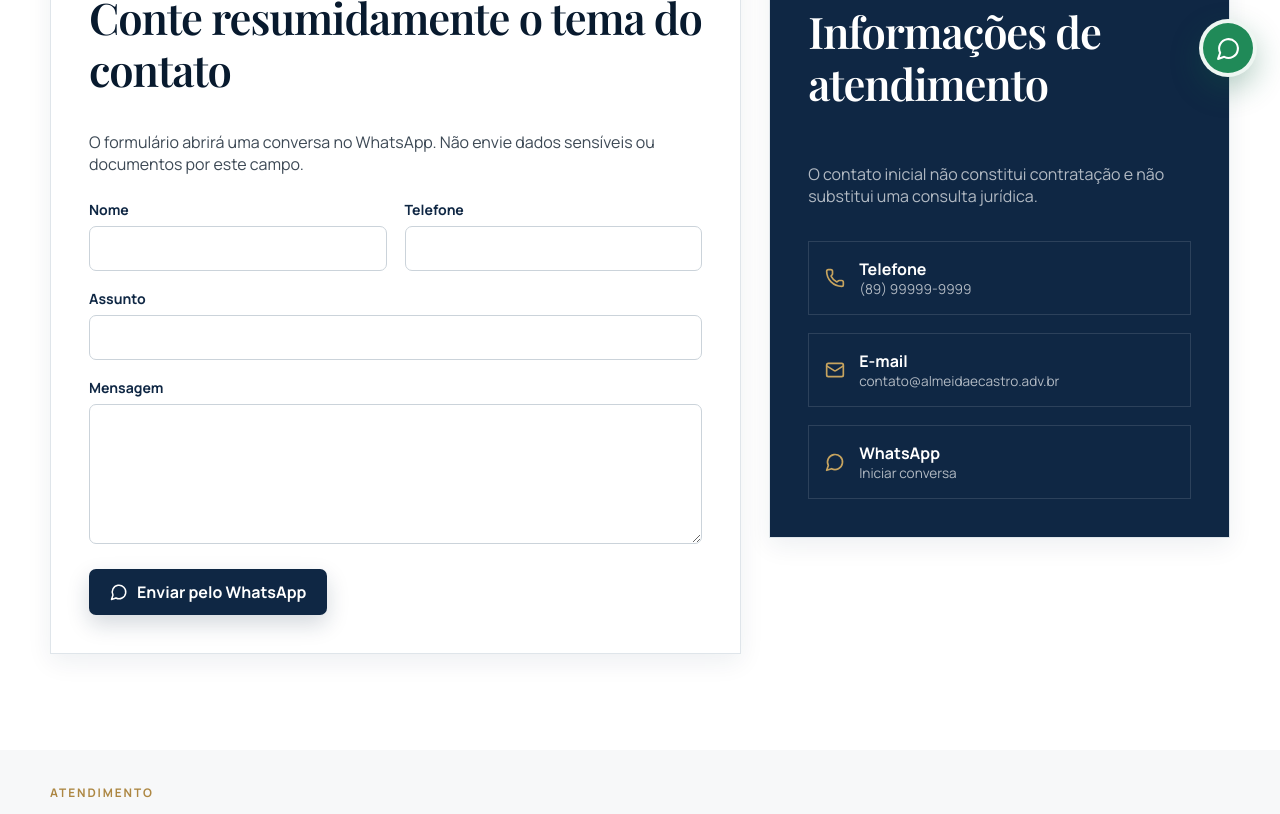
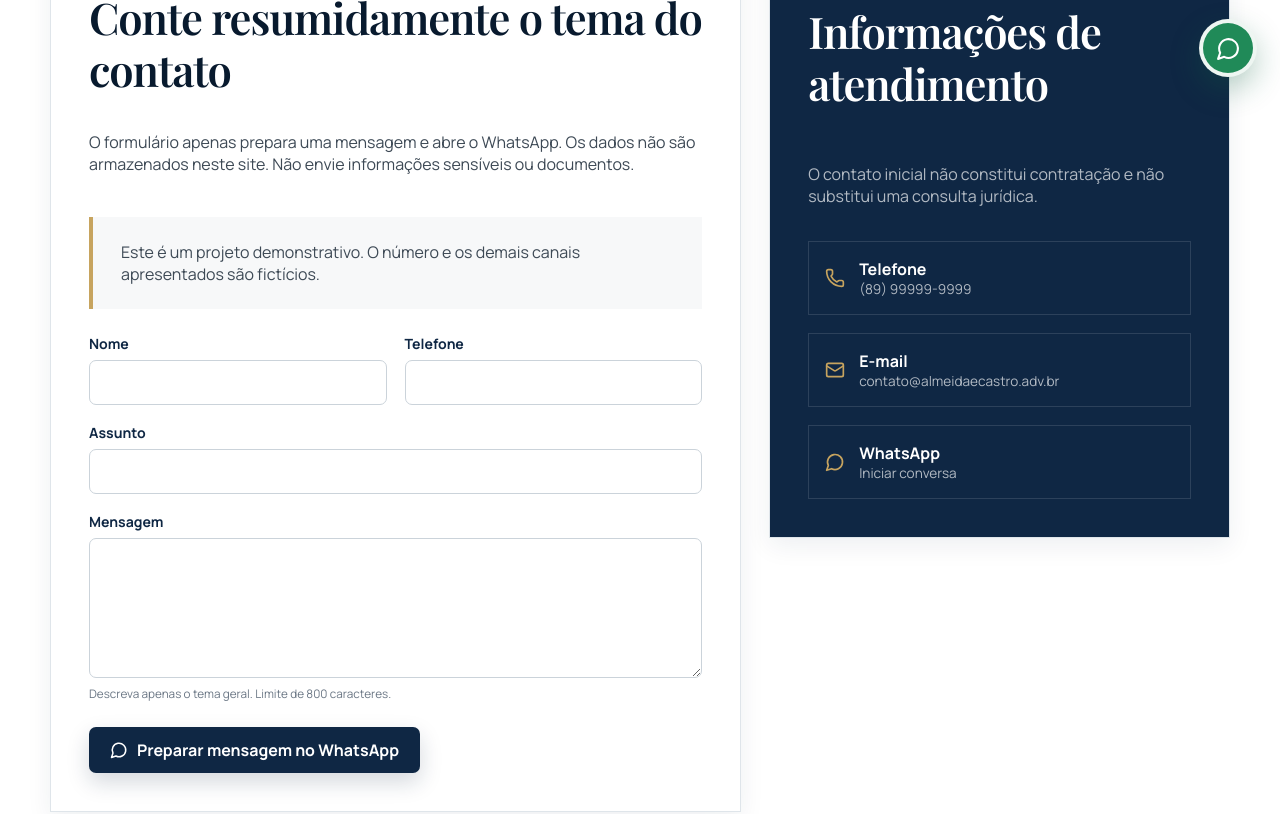
Before and after one commit to RicardoRibeiro-Prof/almeida-castro-advocacia, a React (Vite) app: page /contato in a window 1280 px wide. Shown: the part 700-1514 px from the top of the page. Built offline with nearby package versions, Linux system fonts and the light colour scheme.

Commit message:
Melhora validação e acessibilidade do formulário de contato

```diff
--- a/src/pages/Contact.jsx
+++ b/src/pages/Contact.jsx
@@ -3,38 +3,94 @@ import { useState } from 'react'
 import ContactSection from '../components/ContactSection'
 import PageHero from '../components/PageHero'
 import Seo from '../components/Seo'
+import SITE from '../config/site'
 import { CONTACT_INFO, getWhatsAppUrl } from '../utils/constants'
 
+const initialForm = { name: '', phone: '', subject: '', message: '' }
+
+function normalizePhone(value = '') {
+  return value.replace(/[^\d()+\-\s]/g, '').replace(/\s{2,}/g, ' ').slice(0, 20)
+}
+
 export default function Contact() {
-  const [form, setForm] = useState({ name: '', phone: '', subject: '', message: '' })
+  const [form, setForm] = useState(initialForm)
+  const [feedback, setFeedback] = useState('')
+
+  function updateField(field, value) {
+    setFeedback('')
+    setForm((current) => ({
+      ...current,
+      [field]: field === 'phone' ? normalizePhone(value) : value,
+    }))
+  }
 
   function submit(event) {
     event.preventDefault()
-    const text = `Olá! Meu nome é ${form.name}. Telefone: ${form.phone}. Assunto: ${form.subject}. Mensagem: ${form.message}`
-    window.open(getWhatsAppUrl(text), '_blank', 'noopener,noreferrer')
+    const normalized = {
+      name: form.name.trim(),
+      phone: form.phone.trim(),
+      subject: form.subject.trim(),
+      message: form.message.trim(),
+    }
+
+    if (normalized.name.length < 2 || normalized.subject.length < 3 || normalized.message.length < 10) {
+      setFeedback('Revise os campos. A mensagem deve explicar o assunto com pelo menos 10 caracteres.')
+      return
+    }
+
+    if (normalized.phone.replace(/\D/g, '').length < 8) {
+      setFeedback('Informe um telefone válido, incluindo o DDD quando aplicável.')
+      return
+    }
+
+    const text = [
+      'Olá! Acessei o site e gostaria de solicitar informações.',
+      `Nome: ${normalized.name}`,
+      `Telefone: ${normalized.phone}`,
+      `Assunto: ${normalized.subject}`,
+      `Mensagem: ${normalized.message}`,
+    ].join('\n')
+
+    setFeedback('Tudo certo. A conversa será aberta no WhatsApp; confira a mensagem antes de enviá-la.')
+    window.setTimeout(() => {
+      window.open(getWhatsAppUrl(text), '_blank', 'noopener,noreferrer')
+    }, 250)
   }
 
   return (
     <>
-      <Seo title="Contato" description="Entre em contato com a Almeida & Castro Advocacia em São Raimundo Nonato, Piauí." />
-      <PageHero eyebrow="Fale conosco" title="Contato" description="Utilize os canais abaixo para solicitar informações sobre atendimento, agendamento e documentos iniciais." breadcrumbs={[{ label: 'Contato' }]} />
+      <Seo
+        title="Contato | Almeida & Castro Advocacia"
+        description="Consulte os canais demonstrativos de contato e conheça como funciona o atendimento jurídico do escritório fictício."
+        path="/contato"
+      />
+      <PageHero
+        eyebrow="Fale conosco"
+        title="Contato"
+        description="Utilize os canais abaixo para solicitar informações sobre atendimento, agendamento e documentos iniciais."
+        breadcrumbs={[{ label: 'Contato' }]}
+      />
       <section className="section">
         <div className="container contact-page-grid">
-          <form className="contact-form card-panel" onSubmit={submit}>
-            <span className="eyebrow">Mensagem inicial</span><h2>Conte resumidamente o tema do contato</h2><p>O formulário abrirá uma conversa no WhatsApp. Não envie dados sensíveis ou documentos por este campo.</p>
+          <form className="contact-form card-panel" onSubmit={submit} noValidate>
+            <span className="eyebrow">Mensagem inicial</span>
+            <h2>Conte resumidamente o tema do contato</h2>
+            <p id="whatsapp-form-help">O formulário apenas prepara uma mensagem e abre o WhatsApp. Os dados não são armazenados neste site. Não envie informações sensíveis ou documentos.</p>
+            {SITE.isDemo && <p className="informative-box" role="note">Este é um projeto demonstrativo. O número e os demais canais apresentados são fictícios.</p>}
             <div className="form-grid">
-              <label><span>Nome</span><input required value={form.name} onChange={(event) => setForm({ ...form, name: event.target.value })} /></label>
-              <label><span>Telefone</span><input required inputMode="tel" value={form.phone} onChange={(event) => setForm({ ...form, phone: event.target.value })} /></label>
-              <label className="form-field--full"><span>Assunto</span><input required value={form.subject} onChange={(event) => setForm({ ...form, subject: event.target.value })} /></label>
-              <label className="form-field--full"><span>Mensagem</span><textarea required rows="6" value={form.message} onChange={(event) => setForm({ ...form, message: event.target.value })} /></label>
+              <label htmlFor="contact-name"><span>Nome</span><input id="contact-name" name="name" type="text" required minLength="2" maxLength="80" autoComplete="name" aria-describedby="whatsapp-form-help" value={form.name} onChange={(event) => updateField('name', event.target.value)} /></label>
+              <label htmlFor="contact-phone"><span>Telefone</span><input id="contact-phone" name="phone" type="tel" required inputMode="tel" autoComplete="tel" maxLength="20" aria-describedby="whatsapp-form-help" value={form.phone} onChange={(event) => updateField('phone', event.target.value)} /></label>
+              <label className="form-field--full" htmlFor="contact-subject"><span>Assunto</span><input id="contact-subject" name="subject" type="text" required minLength="3" maxLength="100" autoComplete="off" value={form.subject} onChange={(event) => updateField('subject', event.target.value)} /></label>
+              <label className="form-field--full" htmlFor="contact-message"><span>Mensagem</span><textarea id="contact-message" name="message" required minLength="10" maxLength="800" rows="6" aria-describedby="contact-message-help" value={form.message} onChange={(event) => updateField('message', event.target.value)} /><small id="contact-message-help">Descreva apenas o tema geral. Limite de 800 caracteres.</small></label>
             </div>
-            <button className="button button--primary" type="submit"><MessageCircle size={18} /> Enviar pelo WhatsApp</button>
+            {feedback && <p className="status-message" role="status" aria-live="polite">{feedback}</p>}
+            <button className="button button--primary" type="submit"><MessageCircle size={18} aria-hidden="true" /> Preparar mensagem no WhatsApp</button>
           </form>
-          <aside className="contact-direct card-panel card-panel--navy">
+          <aside className="contact-direct card-panel card-panel--navy" aria-label="Canais diretos de contato">
             <span className="eyebrow eyebrow--light">Canais diretos</span><h2>Informações de atendimento</h2><p>O contato inicial não constitui contratação e não substitui uma consulta jurídica.</p>
-            <a href={`tel:${CONTACT_INFO.phone.replace(/\D/g, '')}`}><Phone size={20} /><div><strong>Telefone</strong><span>{CONTACT_INFO.phone}</span></div></a>
-            <a href={`mailto:${CONTACT_INFO.email}`}><Mail size={20} /><div><strong>E-mail</strong><span>{CONTACT_INFO.email}</span></div></a>
-            <a href={getWhatsAppUrl()} target="_blank" rel="noopener noreferrer"><MessageCircle size={20} /><div><strong>WhatsApp</strong><span>Iniciar conversa</span></div></a>
+            <a href={`tel:${CONTACT_INFO.phone.replace(/\D/g, '')}`}><Phone size={20} aria-hidden="true" /><div><strong>Telefone</strong><span>{CONTACT_INFO.phone}</span></div></a>
+            <a href={`mailto:${CONTACT_INFO.email}`}><Mail size={20} aria-hidden="true" /><div><strong>E-mail</strong><span>{CONTACT_INFO.email}</span></div></a>
+            <a href={getWhatsAppUrl()} target="_blank" rel="noopener noreferrer"><MessageCircle size={20} aria-hidden="true" /><div><strong>WhatsApp</strong><span>Iniciar conversa</span></div></a>
           </aside>
         </div>
       </section>
```
